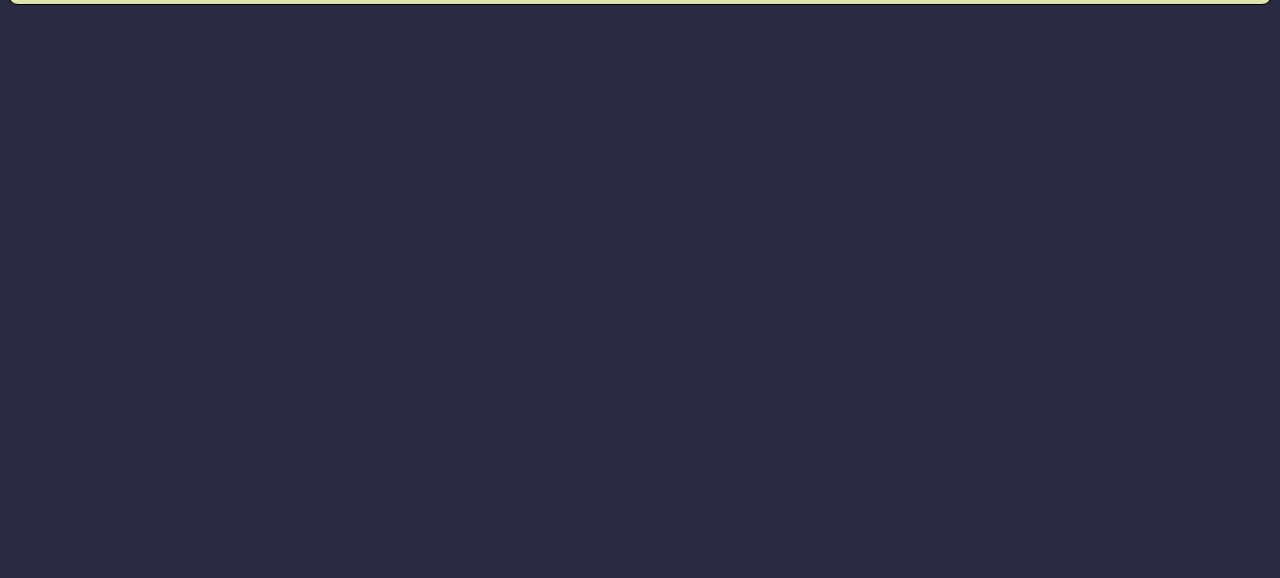
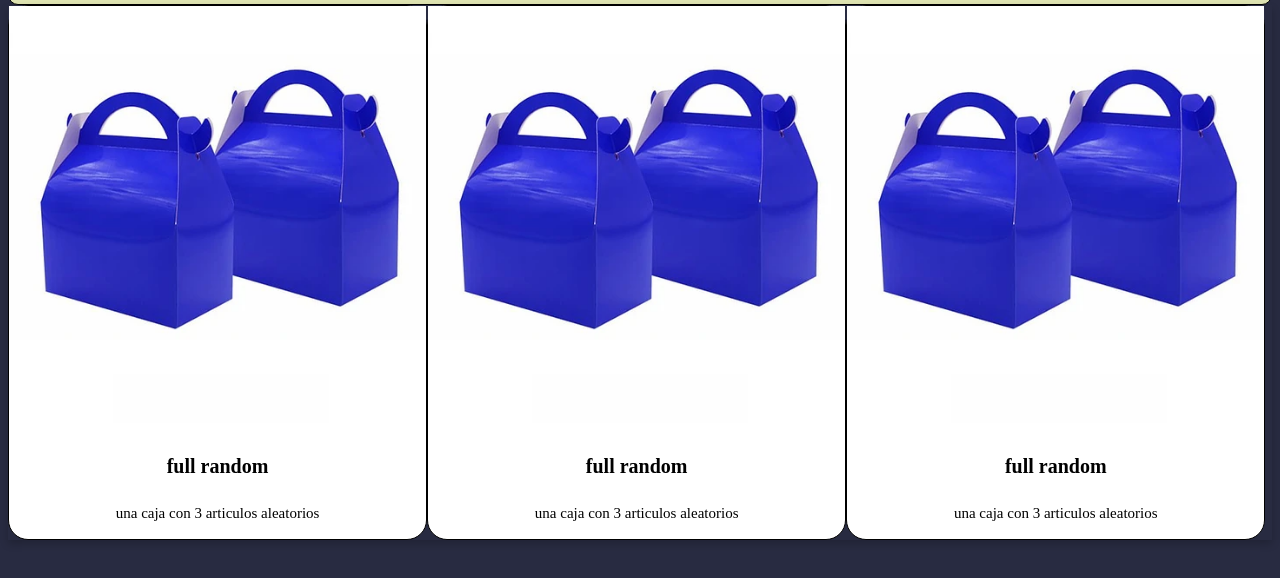
Before and after one commit to Lukas-Diaz/Trabalo-tiendita-s, a plain HTML site: page Trabalo-e_comers/inner_secion.html in a window 1280 px wide. Shown: the part 332-910 px from the top of the page. Drawn offline with Linux system fonts and the light colour scheme.

Commit message:
Add files via upload

```diff
--- a/Trabalo-e_comers/assets/style.css
+++ b/Trabalo-e_comers/assets/style.css
@@ -45,6 +45,9 @@ h4{
     width: 100%;
 }
 .boxescard{
+    background-color: white;
+    border: 1px solid;
+    border-radius: 20px;
     width: 33%;
 }
 
--- a/Trabalo-e_comers/inner_secion.html
+++ b/Trabalo-e_comers/inner_secion.html
@@ -23,6 +23,7 @@
         </nav>
     </div>
 
+    <!--encabesado-->
     <div class="encabesoda">
         <div class="contenido">
             <h1 id="titulo">Tiendita's script</h1>
@@ -30,9 +31,32 @@
         </div>
         <img class="imajen contenido" alt="Logo de empresa" src="assets/img/imajen de ejemplo.jpeg">
     </div>
+
+    <!--tipos de cajas a la venta-->
     <div class="card">
+        <div class="boxescard">
+            <img src="assets/img/fullrandom-box.png" alt="img-boxes">
+            <div class="boxescontainers">
+                <h4><b>full random</b></h4>
+                <p class="parrafo" id="card-data">una caja con 3 articulos aleatorios</p>
+            </div>
+        </div>
+        <div class="boxescard">
+            <img src="assets/img/fullrandom-box.png" alt="img-boxes">
+            <div class="boxescontainers">
+                <h4><b>full random</b></h4>
+                <p class="parrafo" id="card-data">una caja con 3 articulos aleatorios</p>
+            </div>
+        </div>
+        <div class="boxescard">
+            <img src="assets/img/fullrandom-box.png" alt="img-boxes">
+            <div class="boxescontainers">
+                <h4><b>full random</b></h4>
+                <p class="parrafo" id="card-data">una caja con 3 articulos aleatorios</p>
+            </div>
+        </div>
+    </div>
 
-    </div>
     <footer>
             <div class="footer">
                 <div class="row">
```
Also changed, not shown: Trabalo-e_comers/inner.html (+0 -8 lines).
